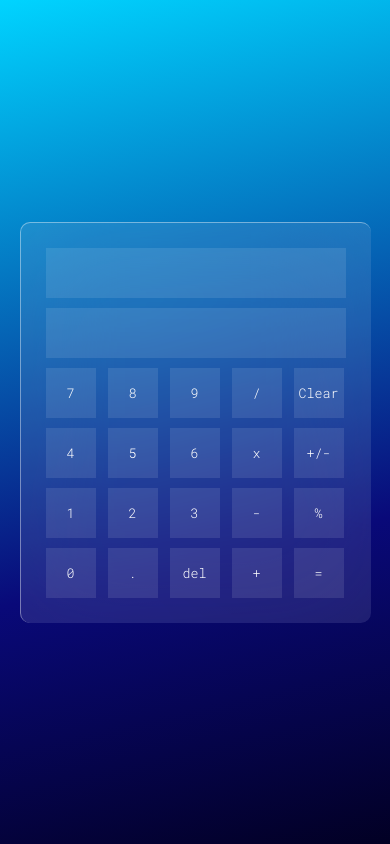
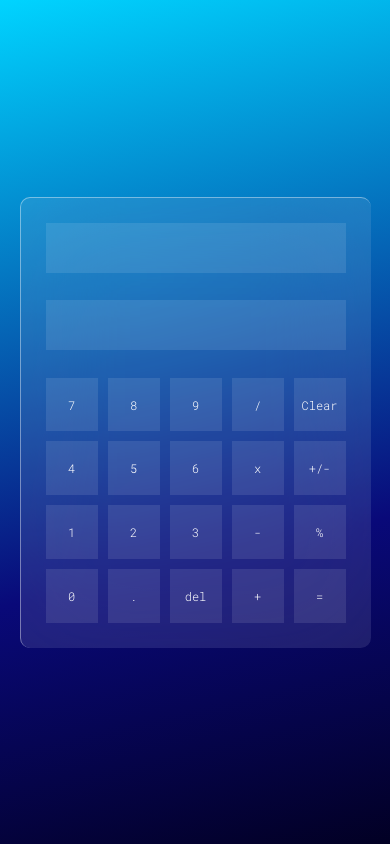
Before and after one commit to davidbentley95/odin-calculator, a plain HTML site: page index.html in a window 390 px wide. Both pictures are taken after a click on the button "Clear". Drawn offline with Linux system fonts and the light colour scheme; a web font is replaced by a local one.

Commit message:
Adjust display and floating point error
Add media query to improve change in screen sizes.
Add toFixed method on equal button to ensure type conversion
does not return strange floating point errors.

```diff
--- a/index.html
+++ b/index.html
@@ -18,22 +18,22 @@
         <button class="number-button">7</button>
         <button class="number-button">8</button>
         <button class="number-button">9</button>
-        <button id="division" class="operation-button">/</button>
+        <button id="divide" class="operation-button">/</button>
         <button id="clear">Clear</button>
         <button class="number-button">4</button>
         <button class="number-button">5</button>
         <button class="number-button">6</button>
-        <button id="multiplication" class="operation-button">x</button>
+        <button id="multiply" class="operation-button">x</button>
         <button class="change-sign-button">+/-</button>
         <button class="number-button">1</button>
         <button class="number-button">2</button>
         <button class="number-button">3</button>
-        <button id="subtraction" class="operation-button">-</button>
+        <button id="subtract" class="operation-button">-</button>
         <button class="percentage-button">%</button>
         <button class="number-button">0</button>
         <button class="decimal-button">.</button>
         <button class="delete-button">del</button>
-        <button id="addition" class="operation-button">+</button>
+        <button id="add" class="operation-button">+</button>
         <button class="equals-button">=</button>
     </div>
 
--- a/script-file.js
+++ b/script-file.js
@@ -1,8 +1,8 @@
 const OPERATOR_OBJECT = {
-    'addition' : add,
-    'subtraction' : subtract,
-    'multiplication' : multiply,
-    'division' : divide
+    add,
+    subtract,
+    multiply,
+    divide
 };
 
 let num1 = "";
@@ -54,6 +54,12 @@ function setNumberVariables(event) {
 
 };
 
+function getNumpadInput (event) {
+    let keyCode = event.code;
+    let numbers = ["0", "1", "2", "3", "4", "5", "6", "7", "8", "9"];
+
+}
+
 
 document.querySelectorAll(".number-button").forEach(item => {item.addEventListener("click", setNumberVariables)});
 
@@ -73,7 +79,7 @@ document.querySelector("#clear").addEventListener("click", () => {
     num2 = "";
     runningTotal = "";
     updateFirstNum = true;
-    operator = 'addition';
+    operator = 'add';
     screenFirstNum.innerText = "";
     screenSecondNum.innerText = "";
     screenOperator.innerText = "";
@@ -81,7 +87,7 @@ document.querySelector("#clear").addEventListener("click", () => {
 });
 
 document.querySelector(".equals-button").addEventListener("click", () => {
-    runningTotal = String(OPERATOR_OBJECT[operator](Number(num1), Number(num2)));
+    runningTotal = String(OPERATOR_OBJECT[operator](Number(num1), Number(num2)).toFixed(4));
     screenTotal.innerText = runningTotal;
     num1 = runningTotal;
     num2 = "";
@@ -141,3 +147,8 @@ document.querySelector(".percentage-button").addEventListener("click", () => {
         screenSecondNum.innerText = num2;
     }
 });
+
+document.addEventListener("keydown", (e) => {
+    console.log(e.code.split("").slice(6).join(""));
+
+})
--- a/styles.css
+++ b/styles.css
@@ -1,6 +1,7 @@
 *{
     margin: 0;
     padding: 0;
+    font-size: 20px;
 }
 
 body {
@@ -19,8 +20,6 @@ body {
 }
 
 button {
-    width: 50px;
-    height: 50px;
     font-family: "Roboto Mono", monospace;
     font-optical-sizing: auto;
     font-weight: 350;
@@ -43,8 +42,9 @@ button:active {
     display: flex;
     align-items: center;
     padding-left: 20px;
-    height: 50px;
+    height: 100px;
     background-color: rgba(255,255,255,0.1);
+    margin-bottom: -20px;
 }
 
 .screen-total {
@@ -52,13 +52,15 @@ button:active {
     align-items: center;
     justify-content: flex-end;
     padding-right: 20px;
-    height: 50px;
+    height: 100px;
     text-align: right;
     background-color: rgba(255,255,255,0.1);
+    margin-bottom: -20px;
 }
 
 .calculator {
-    width: 300px;
+    width: 500px;
+    height: 600px;
     background-color: rgba(255,255,255,0.1);
     backdrop-filter: blur(50px);
     border-top: 1px solid rgba(255,255,255,0.4);
@@ -83,3 +85,18 @@ button:active {
   .calculator > :nth-child(n+5):not(:nth-last-child(1)) {
     grid-column: span 1;
   }
+
+  @media screen and (max-width: 600px) {
+    .calculator {
+        width: 300px;
+        height: 400px;
+    }
+
+    .screen-formula, .screen-total {
+        height: 50px;
+    }
+
+    * {
+        font-size: 12px;
+    }
+  }
```
